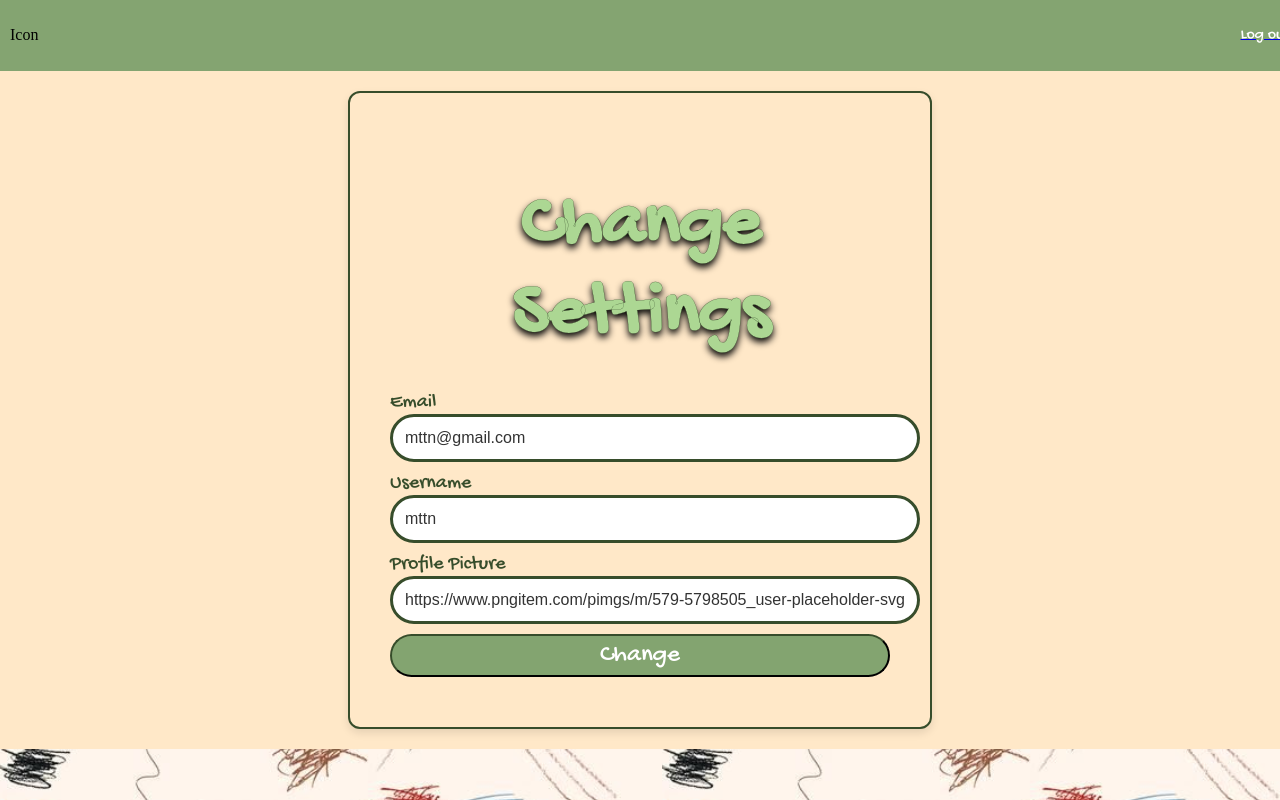
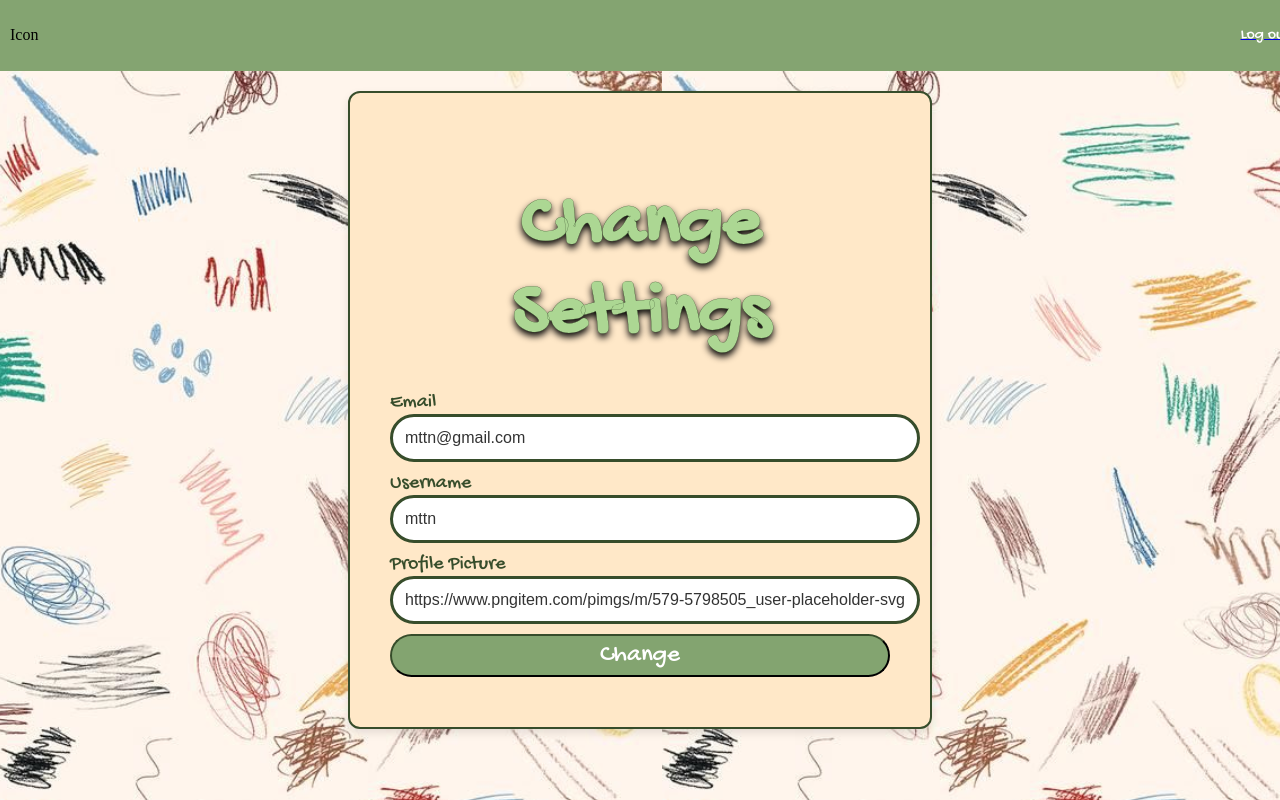
Before and after one commit to rin-bell4772/mttn, a Next.js app in the folder mttn/: page /changeSettings in a window 1280 px wide. Built offline with nearby package versions, Linux system fonts and the light colour scheme; a web font is replaced by a local one.

Commit message:
make background visible

```diff
--- a/mttn/src/app/changeSettings/ChangeSettings.module.css
+++ b/mttn/src/app/changeSettings/ChangeSettings.module.css
@@ -1,7 +1,7 @@
 @import url('https://fonts.googleapis.com/css2?family=Gochi+Hand&display=swap');
 
 .changeSettings {
-    background-color: #ffe8c8;
+
     height: auto;
     min-height: 490px;
     display: flex;
```
